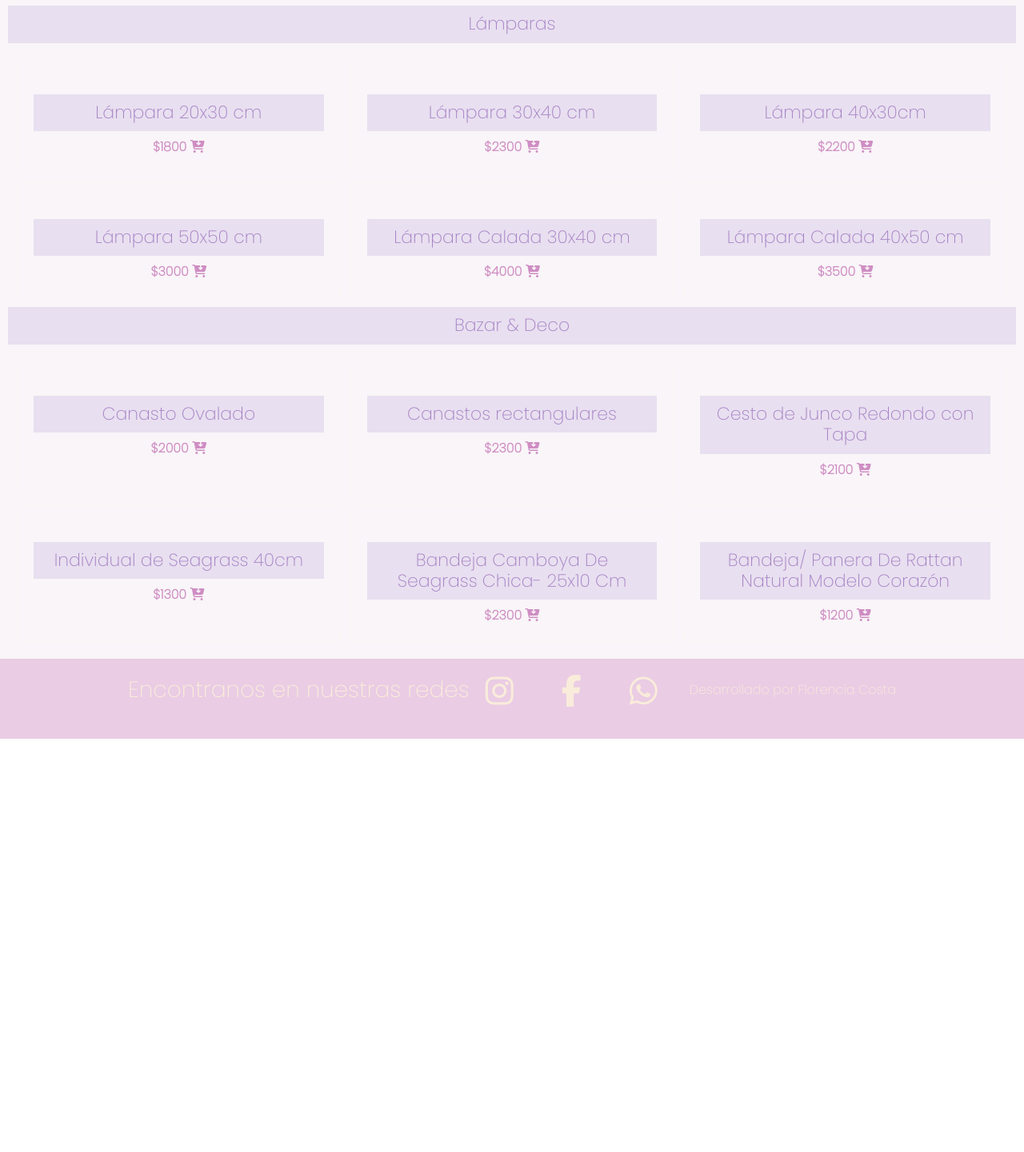
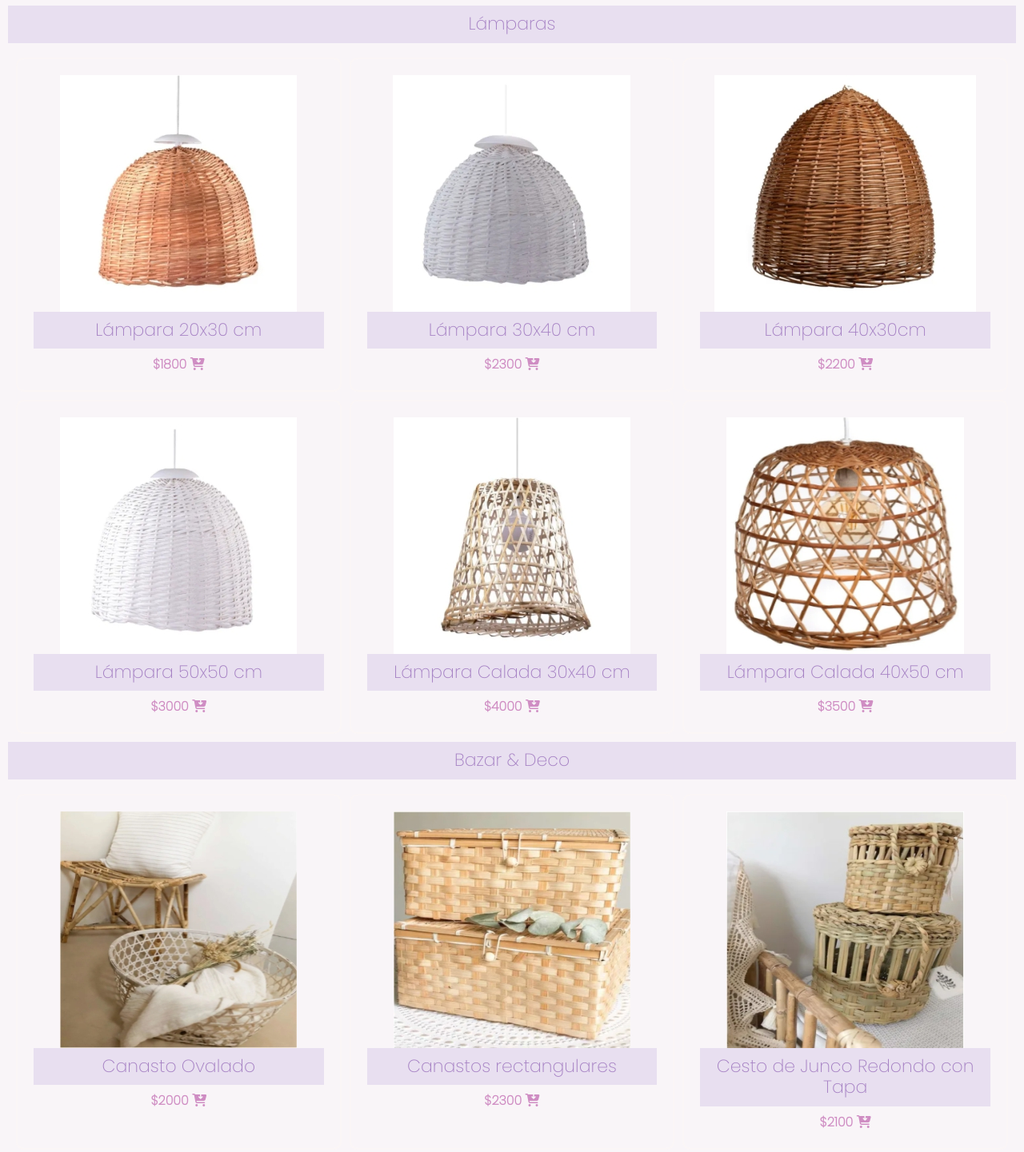
Before and after one commit to Fcosta88/deco-flora-okk, a website: page productos.html in a window 1280 px wide. Shown: the part 1108-2549 px from the top of the page at 80% size. Before the commit the page ends 2032 px from the top, so only its background shows below. Drawn offline with nearby package versions, Linux system fonts and the light colour scheme; files that its build step writes are made by us from their sources; the site is published under a folder, as on GitHub Pages, so addresses that start at the root find nothing.

Commit message:
se cambio direccion  de fotos en productos y servicios

```diff
--- a/productos.html
+++ b/productos.html
@@ -57,7 +57,7 @@
             <h3>Flores Secas</h3>
             <section class="container-products">
                 <div class="product">
-                    <img src="/imagenes/shop1.jpg" alt="" class="product__description">
+                    <img src="./imagenes/shop1.jpg" alt="" class="product__description">
                     <h3 class="product__tittle">Avena Xativa</h3>
                     <span class="product__price">$800</span>
                     </img>
@@ -113,7 +113,7 @@
             <h3>Lámparas</h3>
             <section class="container-products">
                 <div class="product">
-                    <img src="/imagenes/lamp1.jpg" alt="" class="product__description">
+                    <img src="./imagenes/lamp1.jpg" alt="" class="product__description">
                     <h3 class="product__tittle">Lámpara 20x30 cm</h3>
                     <span class="product__price">$1800</span>
                     </img>
@@ -121,7 +121,7 @@
                 </div>
 
                 <div class="product">
-                    <img src="/imagenes/lamp2.jpg" alt="" class="product__description">
+                    <img src="./imagenes/lamp2.jpg" alt="" class="product__description">
                     <h3 class="product__tittle">Lámpara 30x40 cm</h3>
                     <span class="product__price">$2300</span>
                     </img>
@@ -129,7 +129,7 @@
                 </div>
 
                 <div class="product">
-                    <img src="/imagenes/lamp3.jpg" alt="" class="product__description">
+                    <img src="./imagenes/lamp3.jpg" alt="" class="product__description">
                     <h3 class="product__tittle">Lámpara 40x30cm</h3>
                     <span class="product__price">$2200</span>
                     </img>
@@ -137,21 +137,21 @@
                 </div>
 
                 <div class="product">
-                    <img src="/imagenes/lamp4.jpg" alt="" class="product__description">
+                    <img src="./imagenes/lamp4.jpg" alt="" class="product__description">
                     <h3 class="product__tittle">Lámpara 50x50 cm</h3>
                     <span class="product__price">$3000</span>
                     </img>
                     <i class="fa-solid fa-cart-arrow-down"></i>
                 </div>
                 <div class="product">
-                    <img src="/imagenes/lamp5.jpg" alt="" class="product__description">
+                    <img src="./imagenes/lamp5.jpg" alt="" class="product__description">
                     <h3 class="product__tittle">Lámpara Calada 30x40 cm</h3>
                     <span class="product__price">$4000</span>
                     </img>
                     <i class="fa-solid fa-cart-arrow-down"></i>
                 </div>
                 <div class="product">
-                    <img src="/imagenes/lamp6.jpg" alt="" class="product__description">
+                    <img src="./imagenes/lamp6.jpg" alt="" class="product__description">
                     <h3 class="product__tittle">Lámpara Calada  40x50 cm</h3>
                     <span class="product__price">$3500</span>
                     </img>
@@ -163,7 +163,7 @@
                 <h3>Bazar & Deco</h3>
                 <section class="container-products">
                     <div class="product">
-                        <img src="/imagenes/mim1.jpg" alt="" class="product__description">
+                        <img src="./imagenes/mim1.jpg" alt="" class="product__description">
                         <h3 class="product__tittle">Canasto Ovalado</h3>
                         <span class="product__price">$2000</span>
                         </img>
@@ -171,7 +171,7 @@
                     </div>
 
                     <div class="product">
-                        <img src="/imagenes/mim2.jpg" alt="" class="product__description">
+                        <img src="./imagenes/mim2.jpg" alt="" class="product__description">
                         <h3 class="product__tittle">Canastos rectangulares</h3>
                         <span class="product__price">$2300</span>
                         </img>
@@ -179,7 +179,7 @@
                     </div>
 
                     <div class="product">
-                        <img src="/imagenes/mim3.jpg" alt="" class="product__description">
+                        <img src="./imagenes/mim3.jpg" alt="" class="product__description">
                         <h3 class="product__tittle">Cesto de Junco Redondo con Tapa</h3>
                         <span class="product__price">$2100</span>
                         </img>
@@ -187,21 +187,21 @@
                     </div>
 
                     <div class="product">
-                        <img src="/imagenes/mim4.jpg" alt="" class="product__description">
+                        <img src="./imagenes/mim4.jpg" alt="" class="product__description">
                         <h3 class="product__tittle">Individual de Seagrass 40cm</h3>
                         <span class="product__price">$1300</span>
                         </img>
                         <i class="fa-solid fa-cart-arrow-down"></i>
                     </div>
                     <div class="product">
-                        <img src="/imagenes/mim5.jpg" alt="" class="product__description">
+                        <img src="./imagenes/mim5.jpg" alt="" class="product__description">
                         <h3 class="product__tittle">Bandeja Camboya De Seagrass Chica- 25x10 Cm</h3>
                         <span class="product__price">$2300</span>
                         </img>
                         <i class="fa-solid fa-cart-arrow-down"></i>
                     </div>
                     <div class="product">
-                        <img src="/imagenes/mim6.jpg" alt="" class="product__description">
+                        <img src="./imagenes/mim6.jpg" alt="" class="product__description">
                         <h3 class="product__tittle">Bandeja/ Panera De Rattan Natural Modelo Corazón</h3>
                         <span class="product__price">$1200</span>
                         </img>
```
